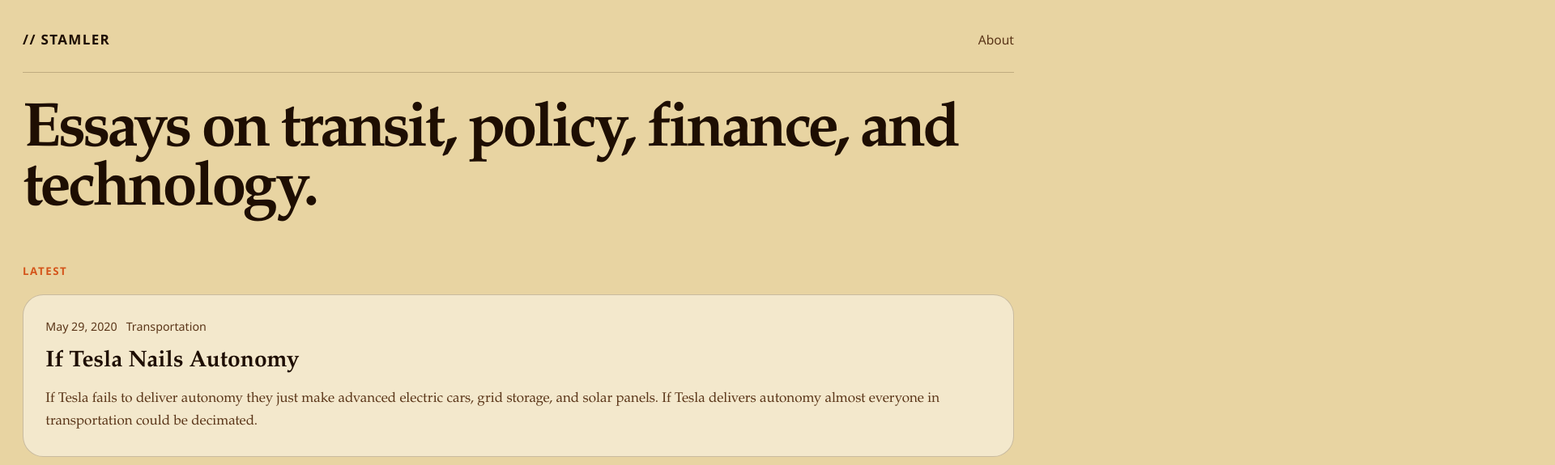
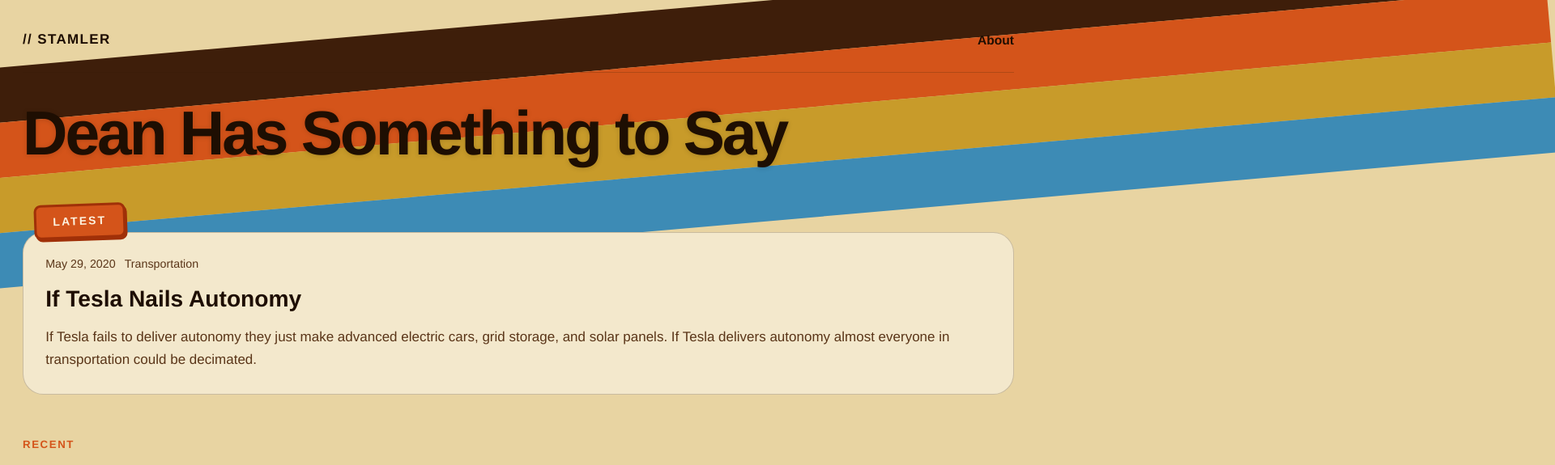
Before and after one commit to stamler/stamler.ca, an Astro site: page / in a window 1280 px wide. Shown: the top 575 px of the page at 81% size, 1920 px wide, since content can reach past the window. Built offline with nearby package versions, Linux system fonts and the light colour scheme; Astro itself is replaced by a stand-in of ours; no server answers.

Commit message:
Add 70s design: tilted rainbow stripes, diner-sign label, Helvetica, header pinstripe
Homepage gets full-bleed tilted rainbow stripes (brown, orange, gold, blue) behind the headline and a retro diner-sign "LATEST" badge on the featured card. Switch body font to Helvetica, make nav links bolder. Inner pages get a thin 4-color pinstripe at the top of the header for continuity. All elements layer correctly in both light and dark modes.

```diff
--- a/src/components/Header.astro
+++ b/src/components/Header.astro
@@ -5,6 +5,7 @@
 ---
 
 <header class="site-header">
+  <div class="site-header__stripe" aria-hidden="true"></div>
   <div class="site-header__inner">
     <a class="site-brand" href="/">{siteConfig.title}</a>
 
--- a/src/lib/site.ts
+++ b/src/lib/site.ts
@@ -1,6 +1,6 @@
 export const siteConfig = {
   title: '// stamler',
-  description: 'Essays on transit, policy, finance, and technology.',
+  description: 'Dean Has Something to Say',
   url: 'https://stamler.ca',
   author: 'Dean Stamler'
 };
--- a/src/pages/index.astro
+++ b/src/pages/index.astro
@@ -9,7 +9,10 @@
 
 <BaseLayout>
   <section class="home-hero">
-    <h1>Essays on transit, policy, finance, and technology.</h1>
+    <div class="home-hero__stripes" aria-hidden="true">
+      <span></span><span></span><span></span><span></span>
+    </div>
+    <h1>Dean Has Something to Say</h1>
   </section>
 
   {
@@ -72,3 +75,7 @@
     </ol>
   </section>
 </BaseLayout>
+
+<style is:global>
+  .site-header__stripe { opacity: 0; }
+</style>
--- a/src/styles/global.css
+++ b/src/styles/global.css
@@ -12,9 +12,7 @@
   --blue: #3d8bb5;
   --shadow: none;
   --content-width: min(72rem, calc(100vw - 2.5rem));
-  --serif: "Iowan Old Style", "Palatino Linotype", "Book Antiqua", "URW Palladio L",
-    Georgia, serif;
-  --sans: "Avenir Next", "Segoe UI", "Helvetica Neue", sans-serif;
+  --sans: "Helvetica Neue", "Helvetica", "Arial", sans-serif;
   --mono: "SFMono-Regular", "SF Mono", "IBM Plex Mono", "Menlo", monospace;
 }
 
@@ -31,7 +29,7 @@
   margin: 0;
   color: var(--text);
   background: var(--bg);
-  font-family: var(--serif);
+  font-family: var(--sans);
   line-height: 1.65;
 }
 
@@ -120,7 +118,10 @@
 }
 
 .site-header {
+  position: relative;
+  z-index: 2;
   padding-top: 1rem;
+  overflow: hidden;
 }
 
 .site-header__inner,
@@ -129,6 +130,16 @@
   align-items: center;
   justify-content: space-between;
   gap: 1rem;
+}
+
+.site-header__stripe {
+  position: absolute;
+  top: 0;
+  left: 50%;
+  transform: translateX(-50%);
+  height: 4px;
+  width: 100vw;
+  background: linear-gradient(to right, #3e1e0a 25%, #d4541a 25%, #d4541a 50%, #c89b2a 50%, #c89b2a 75%, #3d8bb5 75%);
 }
 
 .site-header__inner {
@@ -155,8 +166,9 @@
   padding: 0.35rem 0;
   font-family: var(--sans);
   font-size: 0.92rem;
+  font-weight: 600;
   text-decoration: none;
-  color: var(--muted);
+  color: var(--text);
 }
 
 .site-nav__link.is-current,
@@ -210,14 +222,41 @@
 }
 
 .home-hero {
+  position: relative;
   margin-bottom: 3rem;
 }
 
+.home-hero__stripes {
+  position: absolute;
+  top: 50%;
+  left: 50%;
+  transform: translate(-50%, -50%) rotate(-5deg);
+  width: 200vw;
+  z-index: 0;
+  display: flex;
+  flex-direction: column;
+  pointer-events: none;
+}
+
+.home-hero__stripes span {
+  display: block;
+  height: 4rem;
+}
+
+.home-hero__stripes span:nth-child(1) { background: #3e1e0a; }
+.home-hero__stripes span:nth-child(2) { background: #d4541a; }
+.home-hero__stripes span:nth-child(3) { background: #c89b2a; }
+.home-hero__stripes span:nth-child(4) { background: #3d8bb5; }
+
 .home-hero h1 {
   margin: 0;
+  position: relative;
+  z-index: 1;
   font-size: clamp(2.4rem, 6vw, 5.5rem);
+  font-weight: 800;
   line-height: 0.95;
-  letter-spacing: -0.05em;
+  letter-spacing: -0.04em;
+  text-shadow: 0 1px 6px rgba(0, 0, 0, 0.15);
 }
 
 .feature-card p,
@@ -244,12 +283,28 @@
   background: var(--accent);
 }
 
+.feature-stack .eyebrow {
+  display: inline-block;
+  margin: 0 0 -0.6rem 0.8rem;
+  padding: 0.4rem 1.2rem;
+  font-size: 0.82rem;
+  letter-spacing: 0.15em;
+  color: #fdf3e0;
+  background: var(--accent);
+  border: 3px solid var(--accent-strong);
+  border-radius: 0.5rem;
+  transform: rotate(-2deg);
+  box-shadow: 2px 3px 0 var(--accent-strong);
+}
+
 .feature-stack,
 .story-grid,
 .archive,
 .page-shell,
 .article-shell,
 .not-found {
+  position: relative;
+  z-index: 1;
   margin-bottom: 3rem;
 }
 
@@ -480,6 +535,18 @@
     background: rgba(106, 173, 212, 0.15);
     color: #6aadd4;
   }
+
+  .home-hero__stripes span:nth-child(1) { background: #6b3a1a; }
+
+  .home-hero h1 {
+    text-shadow: 0 2px 8px rgba(0, 0, 0, 0.4);
+  }
+
+  .feature-stack .eyebrow {
+    color: #1c1208;
+    border-color: #c05a10;
+    box-shadow: 2px 3px 0 #c05a10;
+  }
 }
 
 @media (max-width: 900px) {
```
